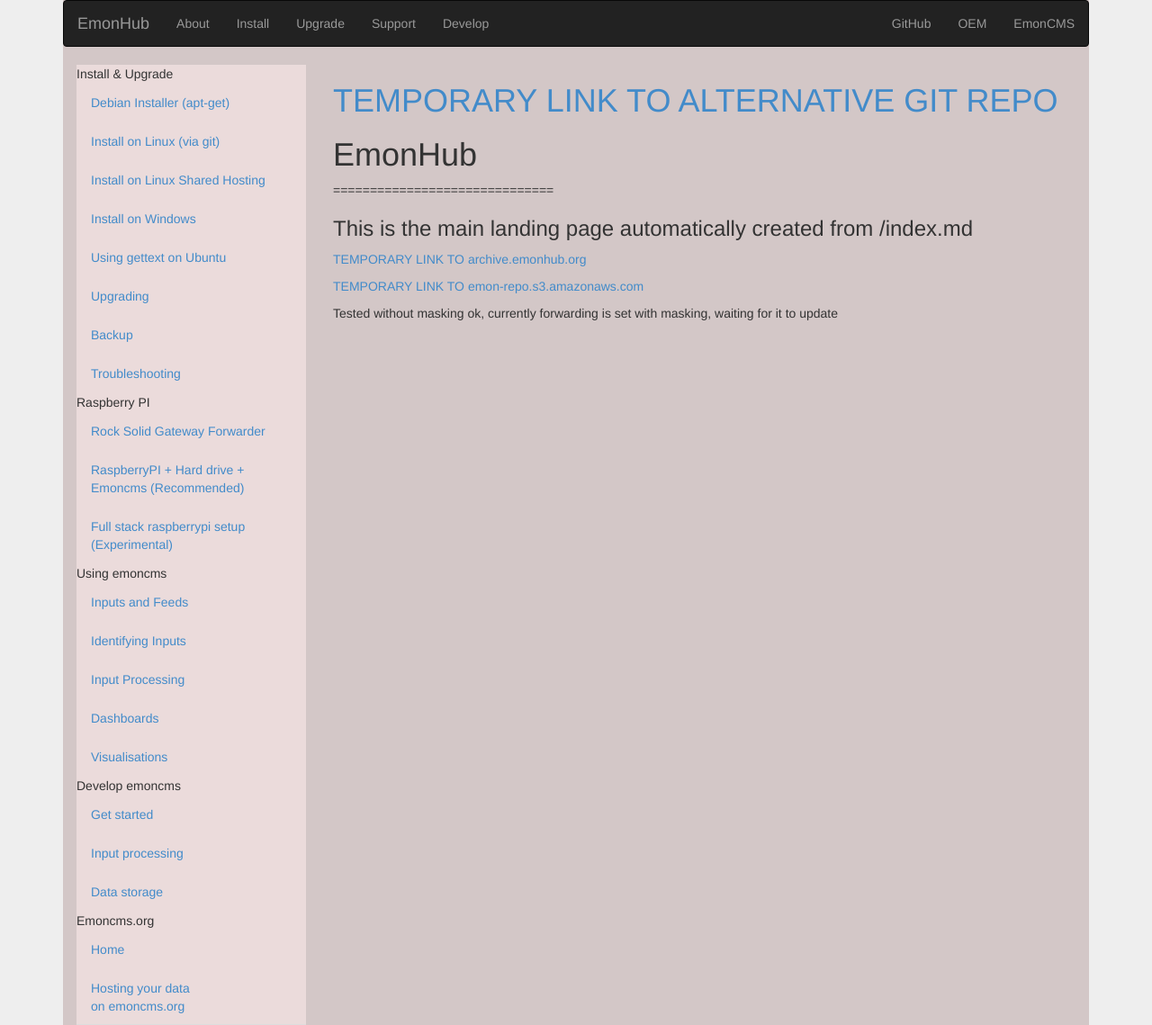
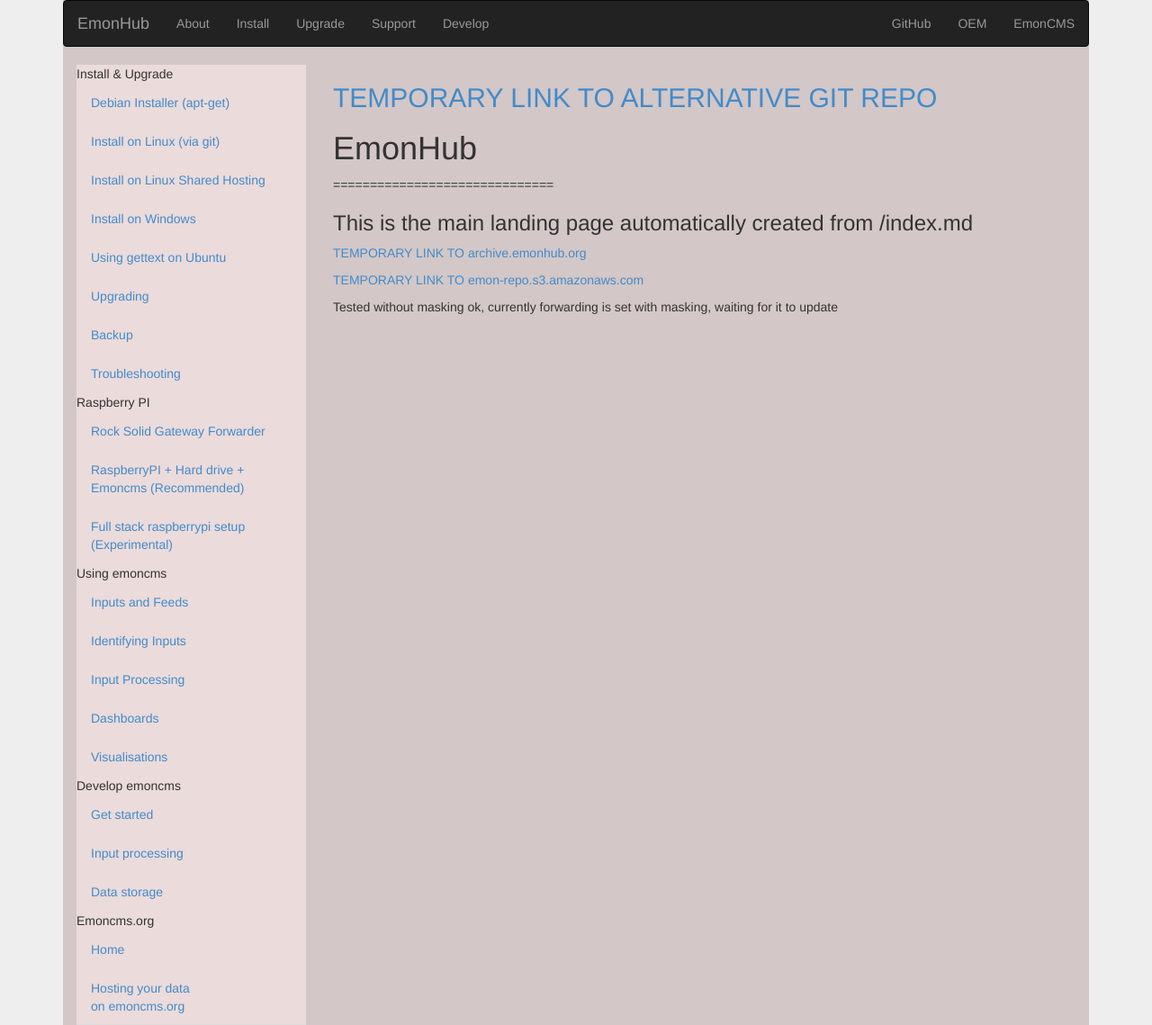
Before and after one commit to githubhelp/otherwip, a Jekyll site: the page built from index.md, in a window 1280 px wide. Shown: the whole page at 90% size. Built offline with Jekyll 4.4.1, drawn with Linux system fonts in a browser that asks for light colours; nearby versions of some CDN libraries.

```diff
--- a/index.md
+++ b/index.md
@@ -4,7 +4,7 @@ js: index
 title: EmonHub Home
 ---
 
-#[TEMPORARY LINK TO ALTERNATIVE GIT REPO](https://github.com/otherWIP/otherwip.github.io)
+##[TEMPORARY LINK TO ALTERNATIVE GIT REPO](https://github.com/otherWIP/otherwip.github.io)
 
 # EmonHub
 ==============================
```
